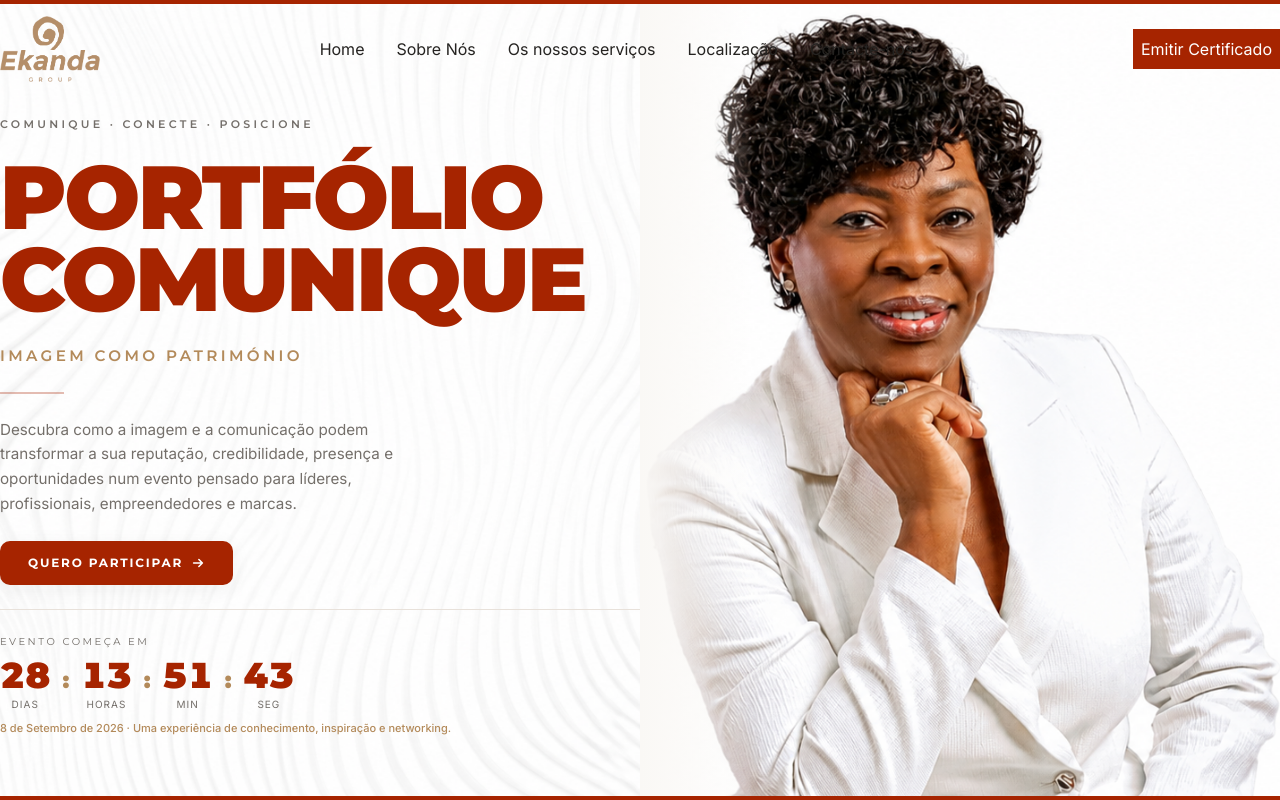
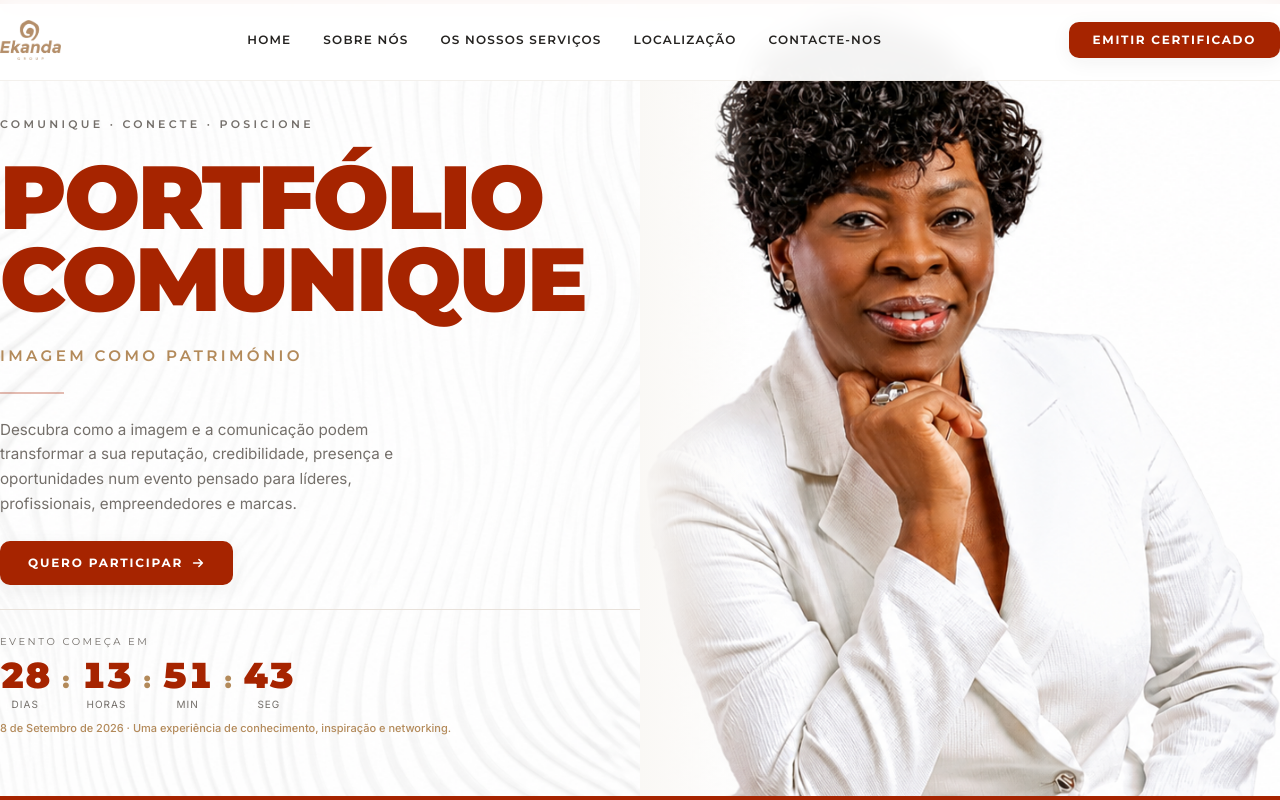
Before and after one commit to emanuel-malungo/InaciosCertify, a Next.js app: page / in a window 1280 px wide. Built offline with nearby package versions, Linux system fonts and the light colour scheme.

Commit message:
feat: enhance Header component with responsive navigation and mobile menu

```diff
--- a/src/components/layout/Header.tsx
+++ b/src/components/layout/Header.tsx
@@ -1,37 +1,211 @@
-import Image from "next/image"
-import logo from "@/assets/images/logo.png"
+"use client";
+
+import { useState, useEffect } from "react";
+import Image from "next/image";
+import logo from "@/assets/images/logo.png";
+
+const navLinks = [
+  { label: "Home", href: "#" },
+  { label: "Sobre Nós", href: "#sobre" },
+  { label: "Os nossos serviços", href: "#servicos" },
+  { label: "Localização", href: "#localizacao" },
+  { label: "Contacte-nos", href: "#contacto" },
+];
 
 export default function Header() {
+  const [isOpen, setIsOpen] = useState(false);
+  const [isScrolled, setIsScrolled] = useState(false);
+
+  useEffect(() => {
+    const handleScroll = () => {
+      setIsScrolled(window.scrollY > 20);
+    };
+
+    const handleResize = () => {
+      if (window.innerWidth >= 1024) {
+        setIsOpen(false);
+      }
+    };
+
+    const handleKeyDown = (e: KeyboardEvent) => {
+      if (e.key === "Escape") {
+        setIsOpen(false);
+      }
+    };
+
+    window.addEventListener("scroll", handleScroll, { passive: true });
+    window.addEventListener("resize", handleResize);
+    window.addEventListener("keydown", handleKeyDown);
+
+    return () => {
+      window.removeEventListener("scroll", handleScroll);
+      window.removeEventListener("resize", handleResize);
+      window.removeEventListener("keydown", handleKeyDown);
+    };
+  }, []);
+
   return (
-        <header className="fixed top-0 left-0 w-full z-50">
-            <div className="mx-auto container flex items-center justify-between py-4 px-6 lg:px-0">
-                <div>
-                    <Image src={logo} alt="EKANDA" width={100} height={200} />
+    <header
+      className={`fixed top-0 left-0 w-full z-50 transition-all duration-300 bg-background/95 backdrop-blur-md border-b border-border/50 ${
+        isScrolled
+          ? "py-3 shadow-premium"
+          : "py-4 md:py-5"
+      }`}
+    >
+      <div className="mx-auto container flex items-center justify-between px-6 lg:px-0">
+        {/* Logo */}
+        <a
+          href="#"
+          className="flex items-center transition-opacity hover:opacity-90 focus:outline-none"
+          aria-label="Inácios Certify Home"
+        >
+          <Image
+            src={logo}
+            alt="Inácios Certify"
+            width={120}
+            height={48}
+            priority
+            className="h-8 md:h-10 w-auto object-contain"
+          />
+        </a>
+
+        {/* Desktop Navigation */}
+        <nav
+          className="hidden lg:flex items-center space-x-8"
+          aria-label="Navegação principal"
+        >
+          {navLinks.map((link) => (
+            <a
+              key={link.label}
+              href={link.href}
+              className="relative text-xs font-semibold text-text hover:text-primary tracking-[0.1em] uppercase transition-colors duration-200 py-1 group"
+              style={{ fontFamily: "var(--font-montserrat)" }}
+            >
+              {link.label}
+              <span className="absolute bottom-0 left-0 w-0 h-[2px] bg-primary transition-all duration-300 ease-out group-hover:w-full" />
+            </a>
+          ))}
+        </nav>
+
+        {/* Desktop CTA Button */}
+        <div className="hidden lg:flex items-center">
+          <a
+            href="#emitir"
+            className="inline-flex items-center justify-center gap-2 px-6 py-2.5 bg-primary hover:bg-primary-hover text-white font-bold text-xs uppercase tracking-[0.14em] transition-all duration-200 active:scale-95 shadow-premium"
+            style={{
+              borderRadius: "var(--radius-button)",
+              fontFamily: "var(--font-montserrat)",
+            }}
+          >
+            Emitir Certificado
+          </a>
         </div>
 
-                <ul className="flex items-center space-x-8" >
-                    <li>
-                        <a href="#">Home</a>
+        {/* Mobile Hamburger Button */}
+        <button
+          type="button"
+          onClick={() => setIsOpen((prev) => !prev)}
+          aria-expanded={isOpen}
+          aria-controls="mobile-menu"
+          aria-label={isOpen ? "Fechar menu" : "Abrir menu"}
+          className="lg:hidden p-2 text-text hover:text-primary focus:outline-none transition-colors rounded-[var(--radius-button)]"
+        >
+          <div className="w-6 h-5 relative flex flex-col justify-between items-center">
+            <span
+              className={`h-0.5 w-6 bg-current rounded-full transform transition-all duration-300 ease-in-out ${
+                isOpen ? "rotate-45 translate-y-2" : ""
+              }`}
+            />
+            <span
+              className={`h-0.5 w-6 bg-current rounded-full transition-all duration-200 ease-in-out ${
+                isOpen ? "opacity-0 scale-x-0" : "opacity-100"
+              }`}
+            />
+            <span
+              className={`h-0.5 w-6 bg-current rounded-full transform transition-all duration-300 ease-in-out ${
+                isOpen ? "-rotate-45 -translate-y-2" : ""
+              }`}
+            />
+          </div>
+        </button>
+      </div>
+
+      {/* Mobile Slide-Down Menu */}
+      <div
+        id="mobile-menu"
+        className={`lg:hidden w-full transition-all duration-300 ease-out origin-top overflow-hidden ${
+          isOpen
+            ? "max-h-96 opacity-100 translate-y-0"
+            : "max-h-0 opacity-0 -translate-y-2 pointer-events-none"
+        }`}
+      >
+        <div className="bg-background/95 backdrop-blur-md border-b border-border px-6 pt-4 pb-6 shadow-premium">
+          <ul className="flex flex-col space-y-1 mb-5">
+            {navLinks.map((link) => (
+              <li key={link.label}>
+                <a
+                  href={link.href}
+                  onClick={() => setIsOpen(false)}
+                  className="flex items-center justify-between py-2.5 px-3 rounded-[var(--radius-button)] text-xs font-semibold uppercase tracking-[0.1em] text-text hover:text-primary hover:bg-surface-warm transition-all duration-200"
+                  style={{ fontFamily: "var(--font-montserrat)" }}
+                >
+                  <span>{link.label}</span>
+                  <svg
+                    className="w-4 h-4 text-text-muted/60"
+                    fill="none"
+                    viewBox="0 0 24 24"
+                    stroke="currentColor"
+                  >
+                    <path
+                      strokeLinecap="round"
+                      strokeLinejoin="round"
+                      strokeWidth={2}
+                      d="M9 5l7 7-7 7"
+                    />
+                  </svg>
+                </a>
               </li>
-                     <li>
-                        <a href="#">Sobre Nós</a>
-                    </li>
-                    <li>
-                        <a href="#">Os nossos serviços</a>
-                    </li>
-                    <li>
-                        <a href="#">Localização</a>
-                    </li>
-                    <li>
-                        <a href="#"><button>Contacte-nos</button></a>
-                    </li>
+            ))}
           </ul>
 
-                <button  className="bg-primary text-white p-2 round-sm " >
+          <div className="pt-2 border-t border-border">
+            <a
+              href="#emitir"
+              onClick={() => setIsOpen(false)}
+              className="w-full inline-flex items-center justify-center gap-2 py-3 px-5 bg-primary hover:bg-primary-hover text-white font-bold text-xs uppercase tracking-[0.12em] transition-all duration-200 active:scale-95 shadow-premium"
+              style={{
+                borderRadius: "var(--radius-button)",
+                fontFamily: "var(--font-montserrat)",
+              }}
+            >
               Emitir Certificado
-                </button>
+              <svg
+                width="14"
+                height="14"
+                viewBox="0 0 16 16"
+                fill="none"
+              >
+                <path
+                  d="M3 8h10M9 4l4 4-4 4"
+                  stroke="currentColor"
+                  strokeWidth="1.8"
+                  strokeLinecap="round"
+                  strokeLinejoin="round"
+                />
+              </svg>
+            </a>
+          </div>
+        </div>
+      </div>
 
-            </div>
+      {/* Transparent Click-Outside Backdrop */}
+      {isOpen && (
+        <div
+          className="lg:hidden fixed inset-0 -z-10 bg-transparent"
+          onClick={() => setIsOpen(false)}
+          aria-hidden="true"
+        />
+      )}
     </header>
-    )
+  );
 }
```
Lines whose indentation alone changed are shown as unchanged.
